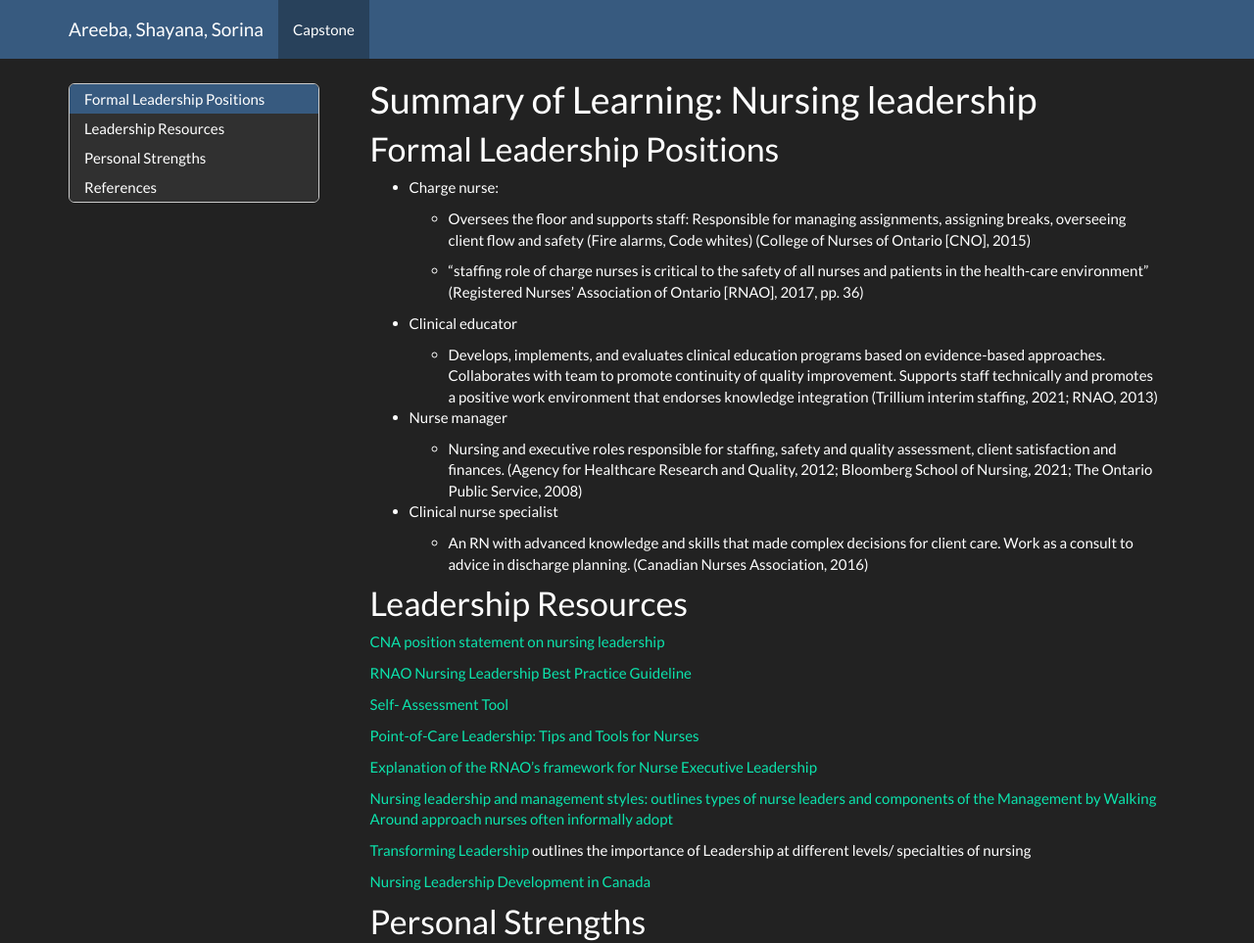
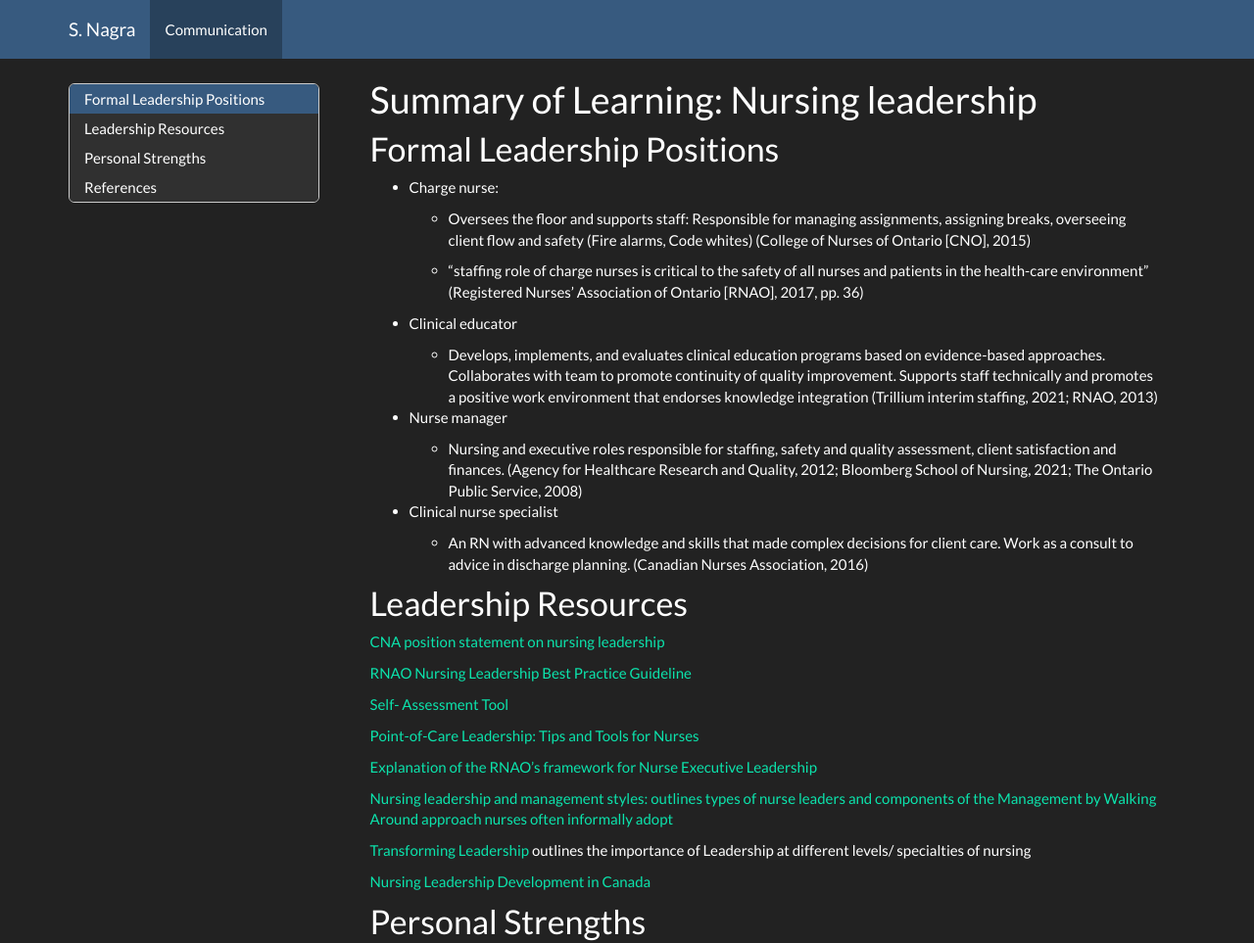
Before and after one commit to SorinaNagra/Leadership, a plain HTML site: page index.html in a window 1280 px wide. Shown: the top 963 px of the page at 98% size. Drawn offline with nearby package versions, Linux system fonts and the light colour scheme; some packages are replaced by stand-ins of ours.

Commit message:
Add files via upload

```diff
--- a/index.html
+++ b/index.html
@@ -354,12 +354,12 @@ div.tocify {
         <span class="icon-bar"></span>
         <span class="icon-bar"></span>
       </button>
-      <a class="navbar-brand" href="index.html">Areeba, Shayana, Sorina</a>
+      <a class="navbar-brand" href="index.html">S. Nagra</a>
     </div>
     <div id="navbar" class="navbar-collapse collapse">
       <ul class="nav navbar-nav">
         <li>
-  <a href="index.html">Capstone</a>
+  <a href="index.html">Communication</a>
 </li>
       </ul>
       <ul class="nav navbar-nav navbar-right">
```
